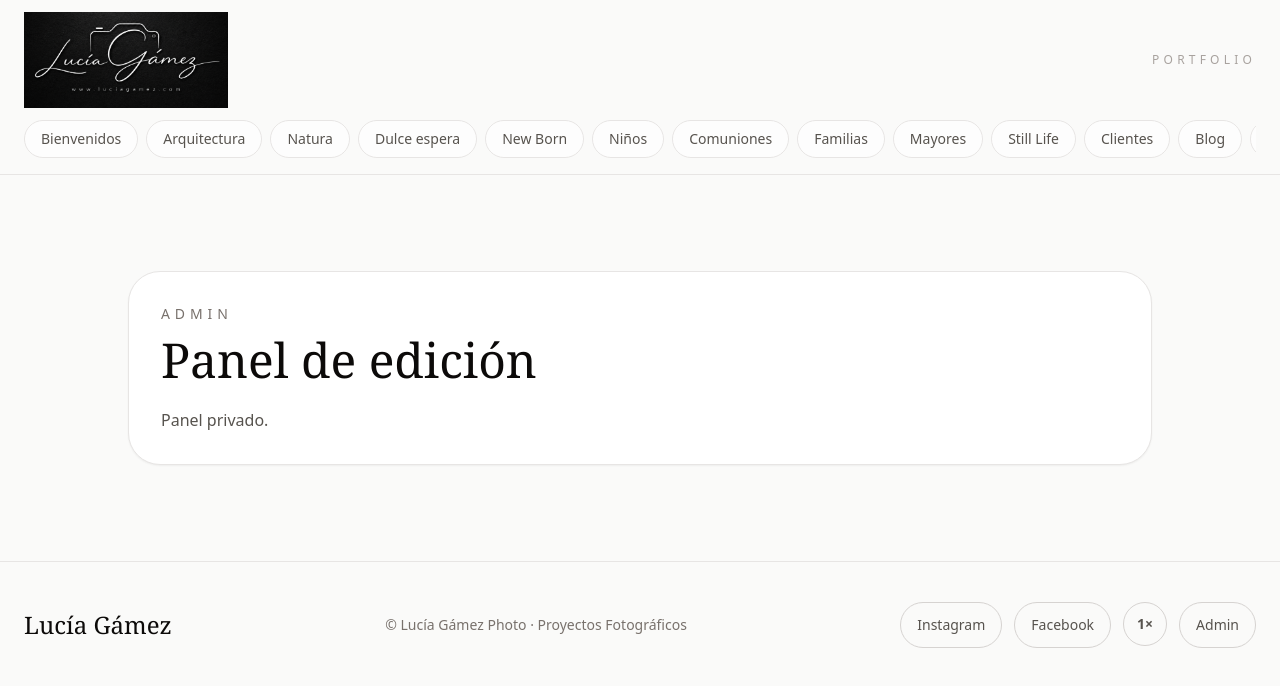
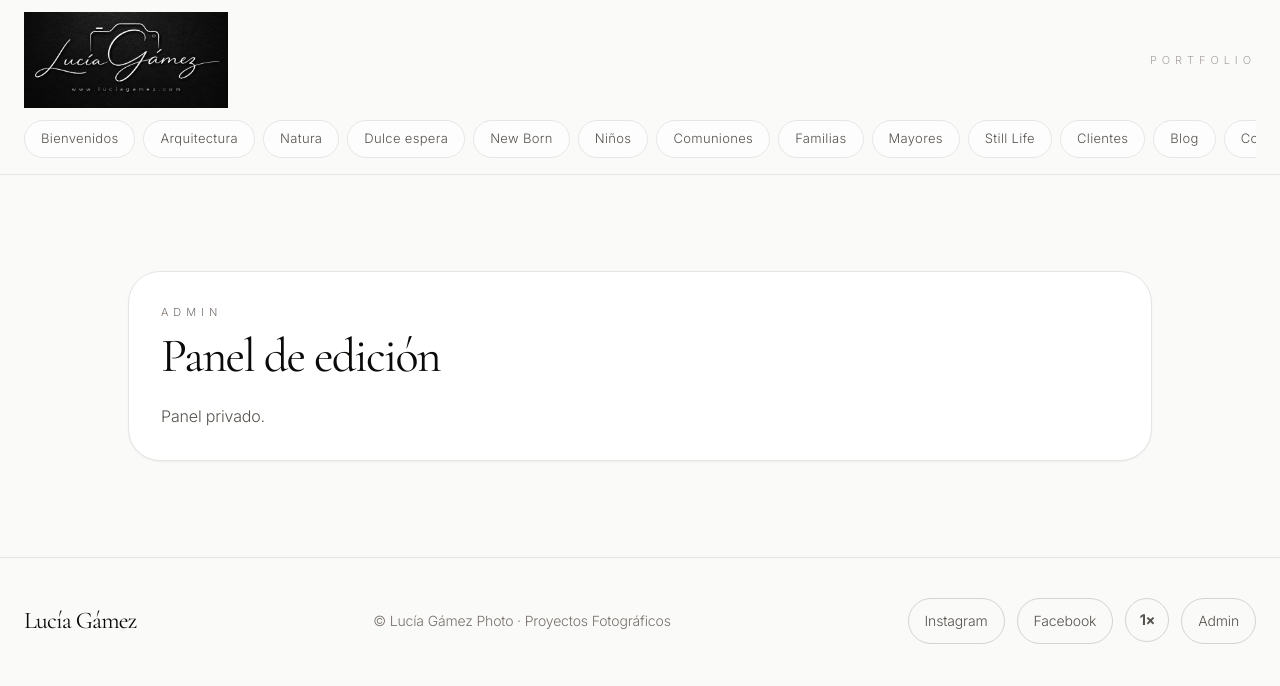
Before and after one commit to luzzmar/lucia-gamez-web, a React (Vite) app: page / in a window 1280 px wide. Both pictures are taken after a click on the button "Admin". Shown: the top 686 px of the page. Built offline with nearby package versions, Linux system fonts and the light colour scheme.

Commit message:
tipo de letras minimalista y moderna

```diff
--- a/src/App.jsx
+++ b/src/App.jsx
@@ -2,6 +2,22 @@ import React, { useState } from "react";
 
 const email = "luzzmar@gmail.com";
 const logo = "/logo-original.webp.png";
+
+const fontStyles = `
+  @import url('https://fonts.googleapis.com/css2?family=Cormorant+Garamond:wght@400;500&family=Inter:wght@300;400;500&display=swap');
+
+  .lucia-site {
+    font-family: 'Inter', 'Avenir Next', 'Helvetica Neue', Arial, sans-serif;
+    font-weight: 300;
+    letter-spacing: -0.01em;
+  }
+
+  .lucia-site .font-serif {
+    font-family: 'Cormorant Garamond', 'Didot', 'Bodoni 72', Georgia, serif;
+    font-weight: 400;
+    letter-spacing: -0.035em;
+  }
+`;
 
 const photos = {
   home: "https://images.unsplash.com/photo-1500530855697-b586d89ba3ee?auto=format&fit=crop&w=1800&q=85",
@@ -136,7 +152,8 @@ export default function App() {
   }
 
   return (
-    <div className="min-h-screen bg-stone-50 text-stone-900">
+    <div className="lucia-site min-h-screen bg-stone-50 text-stone-900">
+      <style>{fontStyles}</style>
       <Header open={open} currentPage={page} />
 
       {page === "home" && <Home />}
@@ -180,7 +197,7 @@ function Header({ open, currentPage }) {
           <button onClick={() => open("home")} className="flex h-20 w-52 items-center md:h-24 md:w-64">
             <img src={logo} alt="Lucía Gámez Photo" className="h-full w-full object-contain object-left" />
           </button>
-          <p className="hidden text-xs uppercase tracking-[0.35em] text-stone-400 md:block">Portfolio</p>
+          <p className="hidden text-[11px] uppercase tracking-[0.45em] text-stone-400 md:block">Portfolio</p>
         </div>
 
         <nav className="mt-3 flex gap-2 overflow-x-auto pb-1 [scrollbar-width:none] [&::-webkit-scrollbar]:hidden" aria-label="Menú principal">
@@ -189,7 +206,7 @@ function Header({ open, currentPage }) {
               key={item.slug}
               type="button"
               onClick={() => open(item.slug)}
-              className={`shrink-0 rounded-full border px-4 py-2 text-sm transition ${
+              className={`shrink-0 rounded-full border px-4 py-2 text-[13px] font-light tracking-wide transition ${
                 item.active
                   ? "border-stone-900 bg-stone-900 text-white"
                   : "border-stone-200 bg-white/70 text-stone-600 hover:border-stone-900 hover:text-stone-950"
@@ -213,7 +230,7 @@ function Home() {
 
         <div className="relative mx-auto flex min-h-screen max-w-7xl items-end px-6 pb-24">
           <div className="max-w-4xl">
-            <p className="mb-5 text-xs uppercase tracking-[0.45em] text-white/85">Bienvenidos</p>
+            <p className="mb-5 text-[11px] uppercase tracking-[0.5em] text-white/85">Bienvenidos</p>
             <h1 className="whitespace-nowrap font-serif text-4xl leading-none text-white drop-shadow-md md:text-7xl lg:text-8xl">
               Fotografías con alma.
             </h1>
@@ -246,7 +263,7 @@ function Personas({ open }) {
         <div className="absolute inset-0 bg-gradient-to-b from-black/10 via-black/15 to-stone-50" />
         <div className="relative mx-auto flex min-h-[85vh] max-w-7xl items-end px-6 pb-20">
           <div className="max-w-3xl">
-            <p className="mb-4 text-sm uppercase tracking-[0.35em] text-stone-100">Portfolio</p>
+            <p className="mb-4 text-[11px] uppercase tracking-[0.45em] text-stone-100">Portfolio</p>
             <h1 className="font-serif text-6xl leading-none text-white md:text-8xl">Personas</h1>
           </div>
         </div>
@@ -254,7 +271,7 @@ function Personas({ open }) {
 
       <section className="mx-auto max-w-7xl px-6 py-24">
         <div className="mb-12">
-          <p className="mb-3 text-sm uppercase tracking-[0.35em] text-stone-500">Galerías</p>
+          <p className="mb-3 text-[11px] uppercase tracking-[0.45em] text-stone-500">Galerías</p>
           <h2 className="font-serif text-4xl text-stone-950 md:text-6xl">Elige una historia</h2>
         </div>
 
@@ -264,7 +281,7 @@ function Personas({ open }) {
               <img src={item.image} alt={item.title} className="absolute inset-0 h-full w-full object-cover transition duration-700 group-hover:scale-105" />
               <div className="absolute inset-0 bg-gradient-to-t from-stone-950/80 via-stone-950/10 to-transparent" />
               <div className="absolute inset-x-0 bottom-0 p-7">
-                <p className="mb-3 text-xs uppercase tracking-[0.3em] text-stone-200">Personas</p>
+                <p className="mb-3 text-[11px] uppercase tracking-[0.42em] text-stone-200">Personas</p>
                 <h3 className="font-serif text-4xl text-white">{item.title}</h3>
               </div>
             </button>
@@ -318,7 +335,7 @@ function Portfolio({ item }) {
         <div className="absolute inset-0 bg-gradient-to-r from-stone-950/45 via-stone-950/18 to-stone-50/15" />
         <div className="relative mx-auto flex min-h-screen max-w-7xl items-center px-6 py-28">
           <div className="max-w-4xl">
-            <p className="mb-5 inline-flex rounded-full border border-white/40 bg-white/20 px-4 py-2 text-sm text-white backdrop-blur">Portfolio</p>
+            <p className="mb-5 inline-flex rounded-full border border-white/40 bg-white/20 px-4 py-2 text-[11px] uppercase tracking-[0.35em] text-white backdrop-blur">Portfolio</p>
             <h1 className="font-serif text-5xl leading-none text-white md:text-8xl">{item.title}</h1>
           </div>
         </div>
@@ -326,7 +343,7 @@ function Portfolio({ item }) {
 
       <section className="mx-auto max-w-7xl px-6 py-24">
         <div className="mb-10">
-          <p className="mb-3 text-sm uppercase tracking-[0.35em] text-stone-500">Galería</p>
+          <p className="mb-3 text-[11px] uppercase tracking-[0.45em] text-stone-500">Galería</p>
           <h2 className="font-serif text-4xl text-stone-950 md:text-6xl">Carrusel</h2>
         </div>
 
@@ -438,7 +455,7 @@ function Clients() {
 
         <div className="relative mx-auto flex min-h-[78vh] max-w-7xl items-end px-6 pb-20">
           <div className="max-w-4xl">
-            <p className="mb-4 text-xs uppercase tracking-[0.45em] text-white">Área privada</p>
+            <p className="mb-4 text-[11px] uppercase tracking-[0.5em] text-white">Área privada</p>
             <h1 className="font-serif text-5xl leading-none text-white md:text-7xl lg:text-8xl">Accede a tu galería.</h1>
             <p className="mt-6 max-w-2xl text-lg leading-8 text-white/85">Nombre y contraseña.</p>
           </div>
@@ -450,14 +467,14 @@ function Clients() {
           <img src={photos.clientes} alt="Acceso privado" className="absolute inset-0 h-full w-full object-cover" />
           <div className="absolute inset-0 bg-gradient-to-t from-stone-950/65 via-stone-950/10 to-transparent" />
           <div className="absolute inset-x-0 bottom-0 p-8">
-            <p className="mb-3 text-xs uppercase tracking-[0.4em] text-stone-100">Clientes</p>
+            <p className="mb-3 text-[11px] uppercase tracking-[0.45em] text-stone-100">Clientes</p>
             <h2 className="font-serif text-4xl text-white md:text-5xl">Un acceso sencillo.</h2>
             <p className="mt-4 max-w-md text-sm leading-6 text-stone-200">Acceso privado.</p>
           </div>
         </div>
 
         <div className="rounded-[2rem] border border-stone-200 bg-white p-8 shadow-sm md:p-10">
-          <p className="mb-3 text-xs uppercase tracking-[0.45em] text-stone-500">Acceso clientes</p>
+          <p className="mb-3 text-[11px] uppercase tracking-[0.45em] text-stone-500">Acceso clientes</p>
           <h2 className="font-serif text-4xl text-stone-950 md:text-6xl">Galería privada</h2>
           <p className="mt-5 max-w-xl text-stone-500">Nombre y contraseña.</p>
 
@@ -499,7 +516,7 @@ function Clients() {
         <section className="mx-auto max-w-7xl px-6 pb-24">
           <div className="mb-10 flex flex-col justify-between gap-6 rounded-[2rem] border border-stone-200 bg-white p-8 shadow-sm md:flex-row md:items-end">
             <div>
-              <p className="mb-3 text-xs uppercase tracking-[0.45em] text-stone-500">Galería privada</p>
+              <p className="mb-3 text-[11px] uppercase tracking-[0.45em] text-stone-500">Galería privada</p>
               <h2 className="font-serif text-4xl text-stone-950 md:text-6xl">{accessGranted.title}</h2>
               <p className="mt-4 max-w-2xl text-stone-500">Sólo visualización.</p>
             </div>
@@ -561,7 +578,7 @@ function Blog() {
   return (
     <main className="bg-stone-50 px-6 py-24 text-stone-950">
       <section className="mx-auto max-w-7xl">
-        <p className="mb-3 text-sm uppercase tracking-[0.35em] text-stone-500">Blog</p>
+        <p className="mb-3 text-[11px] uppercase tracking-[0.45em] text-stone-500">Blog</p>
         <h1 className="max-w-4xl font-serif text-6xl">Notas.</h1>
         <div className="mt-12 grid gap-6 md:grid-cols-2">
           <article className="rounded-[2rem] border border-stone-200 bg-white p-8 shadow-sm">
@@ -581,7 +598,7 @@ function Contact() {
     <main className="bg-stone-50 px-6 py-24 text-stone-950">
       <section className="mx-auto grid max-w-6xl gap-10 lg:grid-cols-2">
         <div>
-          <p className="mb-3 text-sm uppercase tracking-[0.35em] text-stone-500">Contacto</p>
+          <p className="mb-3 text-[11px] uppercase tracking-[0.45em] text-stone-500">Contacto</p>
           <h2 className="font-serif text-5xl">Hablemos.</h2>
           <a href={`mailto:${email}`} className="mt-10 inline-flex rounded-full bg-stone-900 px-5 py-3 text-sm font-medium text-white hover:bg-stone-700">{email}</a>
         </div>
@@ -599,7 +616,7 @@ function Admin() {
   return (
     <main className="bg-stone-50 px-6 py-24 text-stone-950">
       <section className="mx-auto max-w-5xl rounded-[2rem] border border-stone-200 bg-white p-8 shadow-sm">
-        <p className="mb-3 text-sm uppercase tracking-[0.35em] text-stone-500">Admin</p>
+        <p className="mb-3 text-[11px] uppercase tracking-[0.45em] text-stone-500">Admin</p>
         <h1 className="font-serif text-5xl">Panel de edición</h1>
         <p className="mt-6 text-stone-600">Panel privado.</p>
       </section>
```
